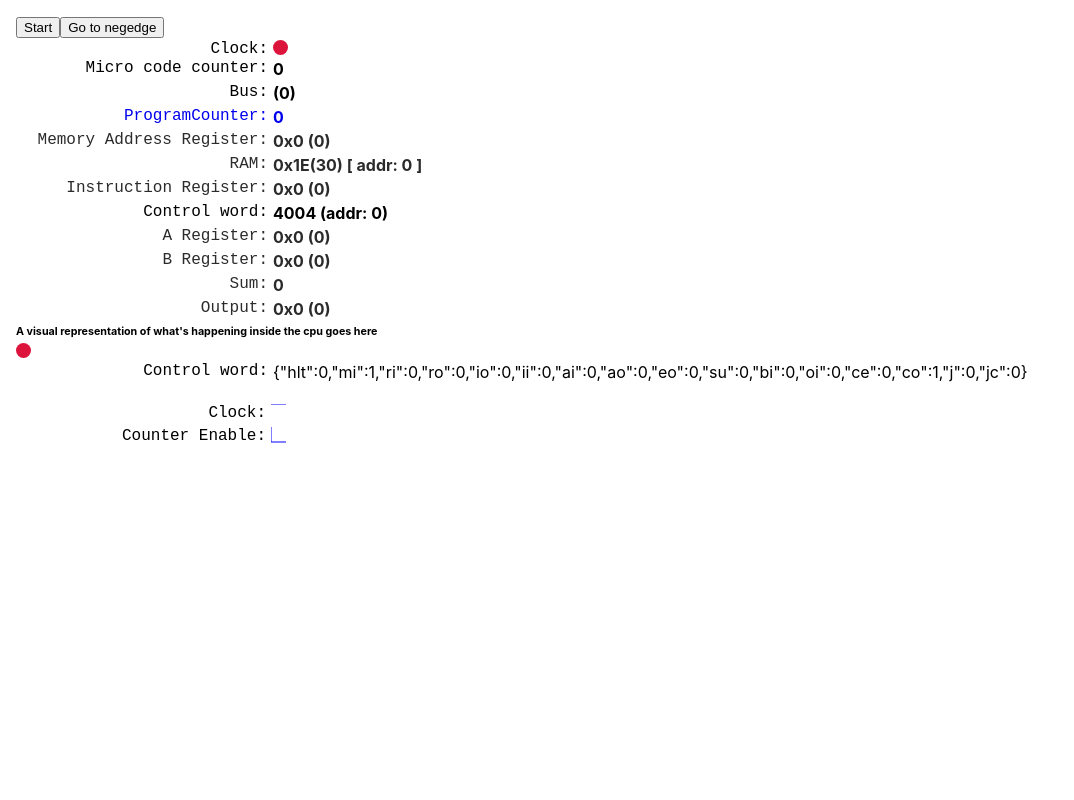
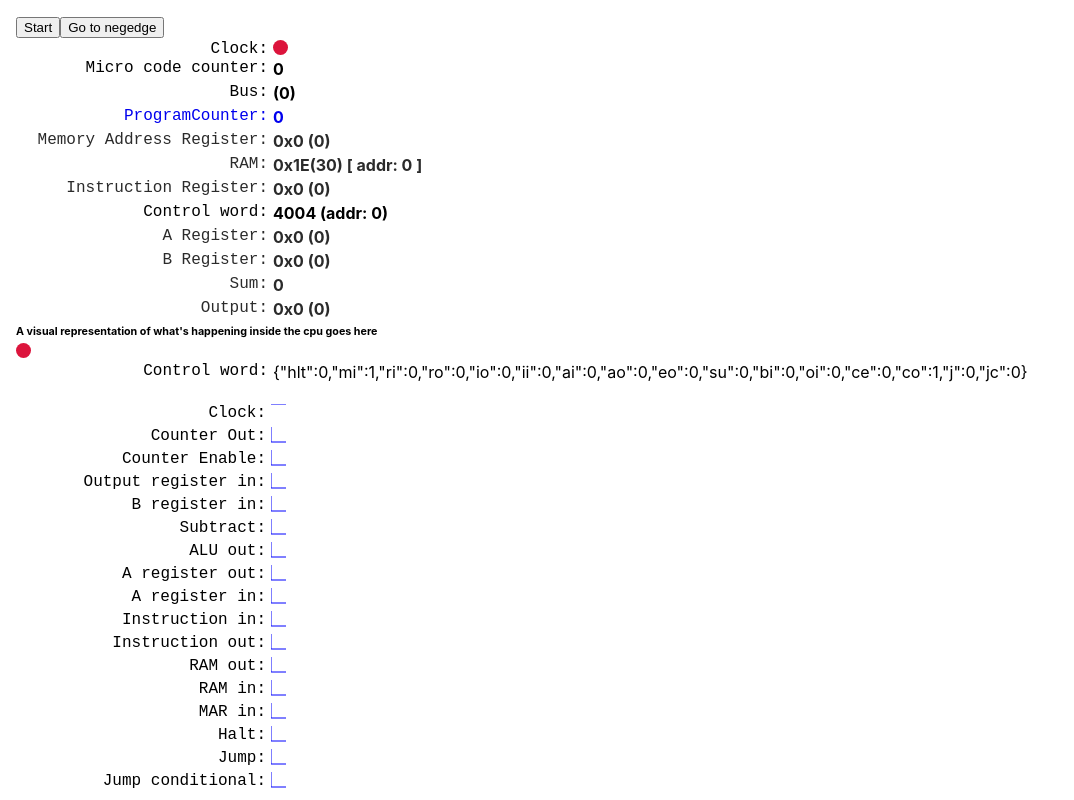
Before and after one commit to theapi/beneater_react, a React (Create React App) app: page / in a window 1280 px wide. Shown: the whole page, without its empty margins (0-1074 px from the left). Built offline with nearby package versions, Linux system fonts and the light colour scheme.

Commit message:
Control word waveforms

```diff
--- a/src/components/LogicAnalyser/Canvas.js
+++ b/src/components/LogicAnalyser/Canvas.js
@@ -10,7 +10,8 @@ const Canvas = props => {
     const ctx = canvas.getContext('2d');
 
     waveform.update(ctx, signal);
-  }, [clk, waveform]); // signal intentionally not in the list as update should only happen on clk changes
+    // signal intentionally not in the list as update should only happen on clk changes
+  }, [clk, waveform]); // eslint-disable-line react-hooks/exhaustive-deps
 
   return (
     <div className="waveform">
--- a/src/components/LogicAnalyser/lib/Waveform.js
+++ b/src/components/LogicAnalyser/lib/Waveform.js
@@ -1,10 +1,10 @@
 
 class Waveform {
-  constructor(x, y, strokeStyle) {
-    this.startX = x;
-    this.startY = y;
-    this.currentX = x;
-    this.currentY = y;
+  constructor(strokeStyle = '#0000FF') {
+    this.startX = 0;
+    this.startY = 0;
+    this.currentX = 0;
+    this.currentY = 0;
     this.size = 15;
     this.strokeStyle = strokeStyle;
     this.currentSignal = 0;
@@ -16,7 +16,7 @@ class Waveform {
     const xEnd = this.currentX + this.size;
     this.currentX = xEnd;
     let yEnd;
-    if (this.currentSignal != signal) {
+    if (this.currentSignal !== signal) {
       yEnd = this.currentSignal ? this.size : 0;
     } else {
       yEnd = this.currentSignal ? 0 : this.size;
--- a/src/components/Visual.js
+++ b/src/components/Visual.js
@@ -12,14 +12,31 @@ import '../css/visual.css';
 
 import Waveform from './LogicAnalyser/lib/Waveform';
 
-const clkWave = new Waveform(0, 0, '#0000FF');
-const ceWave = new Waveform(0, 0, '#0000FF');
+const waves = [];
+waves['clk'] = new Waveform();
+waves['jc'] = new Waveform();
+waves['j'] = new Waveform();
+waves['ce'] = new Waveform();
+waves['co'] = new Waveform();
+waves['oi'] = new Waveform();
+waves['bi'] = new Waveform();
+waves['su'] = new Waveform();
+waves['eo'] = new Waveform();
+waves['ao'] = new Waveform();
+waves['ai'] = new Waveform();
+waves['ii'] = new Waveform();
+waves['io'] = new Waveform();
+waves['ro'] = new Waveform();
+waves['ri'] = new Waveform();
+waves['mi'] = new Waveform();
+waves['hlt'] = new Waveform();
 
 const Visual = () => {
   const clk = useSelector(selectClock);
   const controlWord = useSelector(selectControlWord);
-  const { ce } = controlWord;
 
+  const width = 600;
+  const height = 20;
   return (
     <div id="visual">
 
@@ -28,10 +45,42 @@ const Visual = () => {
       <Led on={clk}  />
       <Controller />
       <div className="logicAnalyser">
-        <Canvas width="600" height="20" className="canvas"
-          name="Clock" clk={clk} waveform={clkWave} signal={clk} />
-        <Canvas width="600" height="20" className="canvas"
-          name="Counter Enable" clk={clk} waveform={ceWave} signal={ce} />
+
+        <Canvas width={width} height={height} className="canvas" clk={clk}
+          name="Clock" waveform={waves['clk']} signal={clk} />
+        <Canvas width={width} height={height} className="canvas" clk={clk}
+          name="Counter Out" waveform={waves['co']} signal={controlWord.co} />
+        <Canvas width={width} height={height} className="canvas" clk={clk}
+          name="Counter Enable" waveform={waves['ce']} signal={controlWord.ce} />
+        <Canvas width={width} height={height} className="canvas" clk={clk}
+          name="Output register in" waveform={waves['oi']} signal={controlWord.oi} />
+        <Canvas width={width} height={height} className="canvas" clk={clk}
+          name="B register in" waveform={waves['bi']} signal={controlWord.bi} />
+        <Canvas width={width} height={height} className="canvas" clk={clk}
+          name="Subtract" waveform={waves['su']} signal={controlWord.su} />
+        <Canvas width={width} height={height} className="canvas" clk={clk}
+          name="ALU out" waveform={waves['eo']} signal={controlWord.eo} />
+        <Canvas width={width} height={height} className="canvas" clk={clk}
+          name="A register out" waveform={waves['ao']} signal={controlWord.ao} />
+        <Canvas width={width} height={height} className="canvas" clk={clk}
+          name="A register in" waveform={waves['ai']} signal={controlWord.ai} />
+        <Canvas width={width} height={height} className="canvas" clk={clk}
+          name="Instruction in" waveform={waves['ii']} signal={controlWord.ii} />
+        <Canvas width={width} height={height} className="canvas" clk={clk}
+          name="Instruction out" waveform={waves['io']} signal={controlWord.io} />
+        <Canvas width={width} height={height} className="canvas" clk={clk}
+          name="RAM out" waveform={waves['ro']} signal={controlWord.ro} />
+        <Canvas width={width} height={height} className="canvas" clk={clk}
+          name="RAM in" waveform={waves['ri']} signal={controlWord.ri} />
+        <Canvas width={width} height={height} className="canvas" clk={clk}
+          name="MAR in" waveform={waves['mi']} signal={controlWord.mi} />
+        <Canvas width={width} height={height} className="canvas" clk={clk}
+          name="Halt" waveform={waves['hlt']} signal={controlWord.hlt} />
+        <Canvas width={width} height={height} className="canvas" clk={clk}
+          name="Jump" waveform={waves['j']} signal={controlWord.j} />
+        <Canvas width={width} height={height} className="canvas" clk={clk}
+          name="Jump conditional" waveform={waves['jc']} signal={controlWord.jc} />
+
       </div>
     </div>
   );
```
